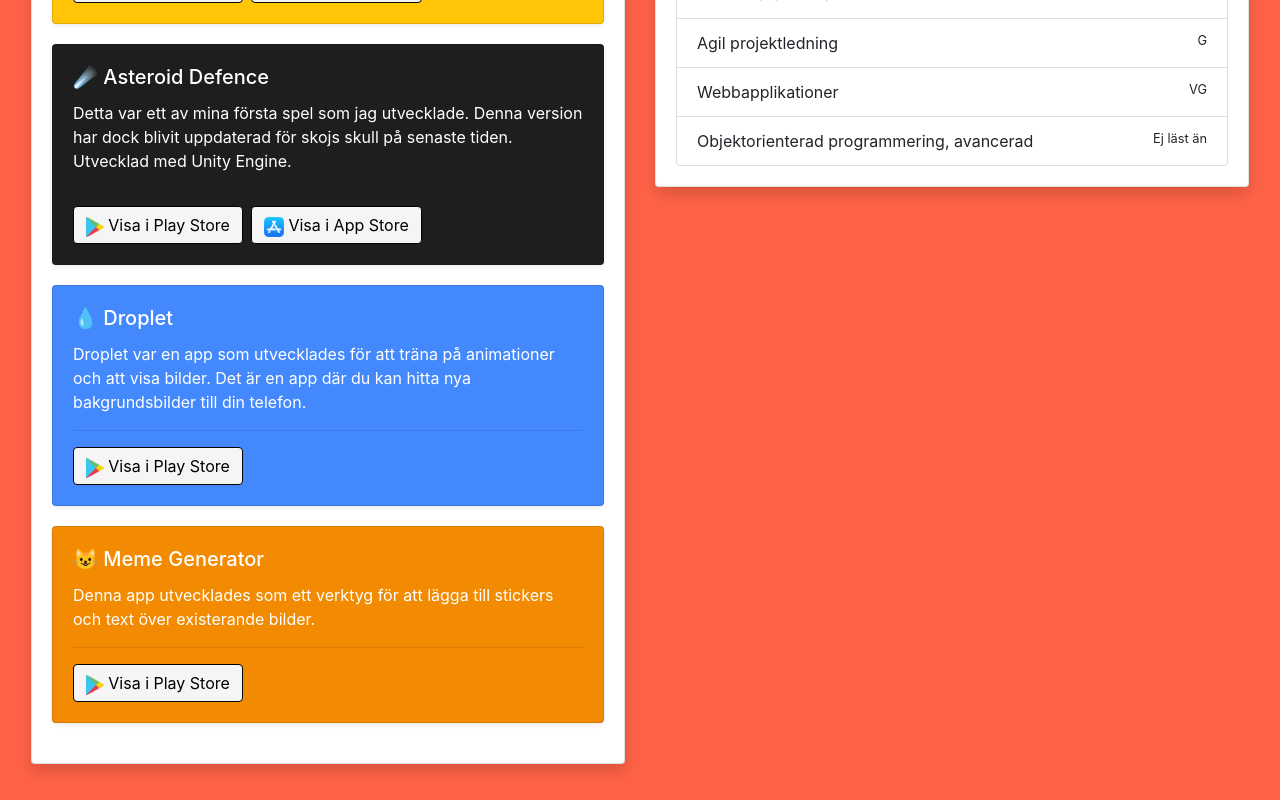
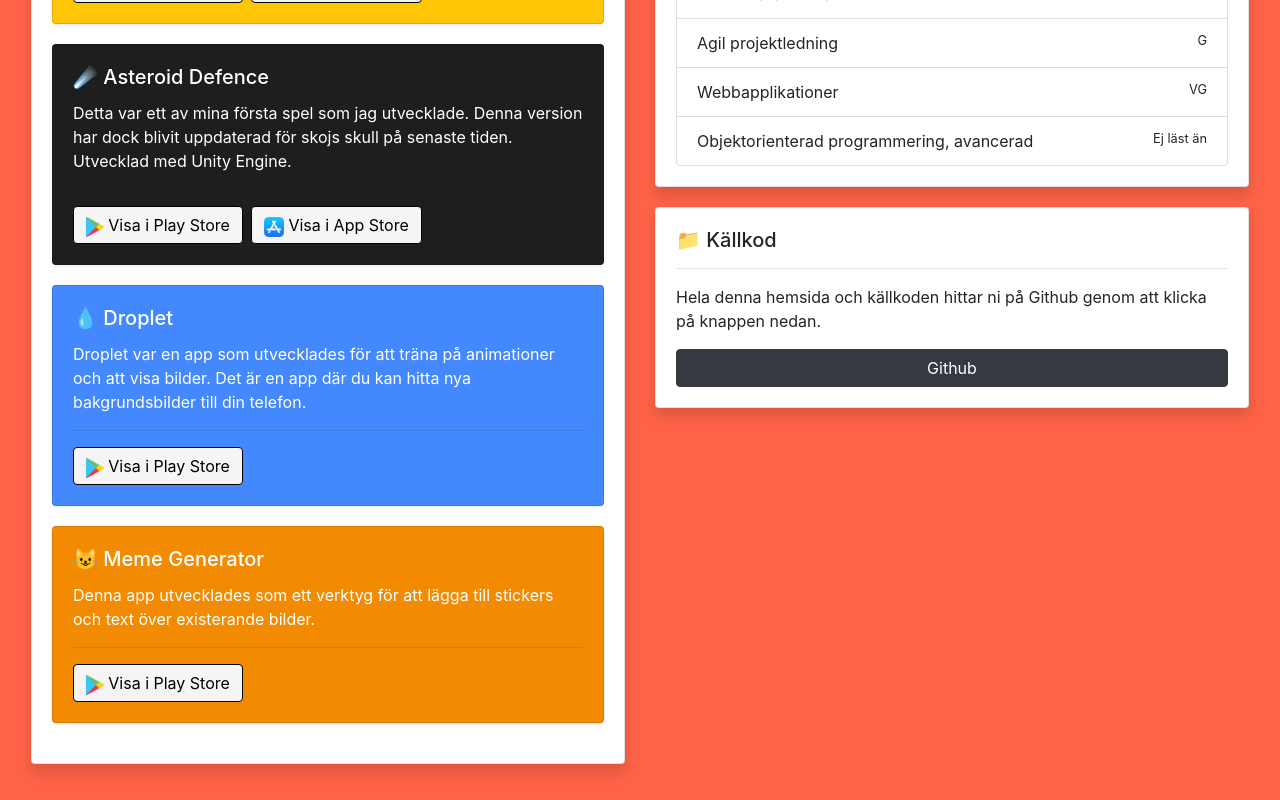
Before and after one commit to emiliogaines/Portfolio-React, a React (Create React App) app: page / in a window 1280 px wide. Shown: the part 819-1619 px from the top of the page. Built offline with nearby package versions, Linux system fonts and the light colour scheme.

Commit message:
Added Github card

```diff
--- a/package.json
+++ b/package.json
@@ -1,5 +1,6 @@
 {
     "name": "portfolio-react",
+    "homepage": ".",
     "version": "0.1.0",
     "private": true,
     "dependencies": {
--- a/src/App/App.js
+++ b/src/App/App.js
@@ -4,6 +4,7 @@ import Intro from "../Components/Sections/Intro/Intro";
 import Praktik from "../Components/Sections/Praktik/Praktik";
 import Showcase from "../Components/Sections/Showcase/Showcase";
 import Knowledge from "../Components/Sections/Knowledge/Knowledge";
+import Github from "../Components/Sections/Github/Github";
 
 function App() {
   return (
@@ -16,6 +17,7 @@ function App() {
         <div className="col-12 col-md-6">
           <Knowledge />
           <Praktik />
+          <Github />
         </div>
       </div>
     </div>
--- /dev/null
+++ b/src/Components/Sections/Github/Github.jsx
@@ -0,0 +1,26 @@
+import React, { Component } from "react";
+
+class Github extends Component {
+  render() {
+    return (
+      <div className="card shadow">
+        <div className="card-body">
+          <h5 className="card-title">📁 Källkod</h5>
+          <hr />
+          <p className="card-text">
+            Hela denna hemsida och källkoden hittar ni på Github genom att
+            klicka på knappen nedan.
+          </p>
+          <a
+            href="https://github.com/emiliogaines/Portfolio-React"
+            className="btn btn-dark w-100"
+          >
+            Github
+          </a>
+        </div>
+      </div>
+    );
+  }
+}
+
+export default Github;
--- a/src/Components/Sections/Knowledge/Knowledge.jsx
+++ b/src/Components/Sections/Knowledge/Knowledge.jsx
@@ -5,7 +5,7 @@ class Showcase extends Component {
     return (
       <div className="card shadow">
         <div className="card-body">
-          <h5 className="card-title">🍩 Kunskaper</h5>
+          <h5 className="card-title">🧠 Kunskaper</h5>
           <hr />
           <p className="card-text">
             Jag har haft programmering som hobby i ungefär 8 år även om det har
```
Lines whose indentation alone changed are shown as unchanged.
